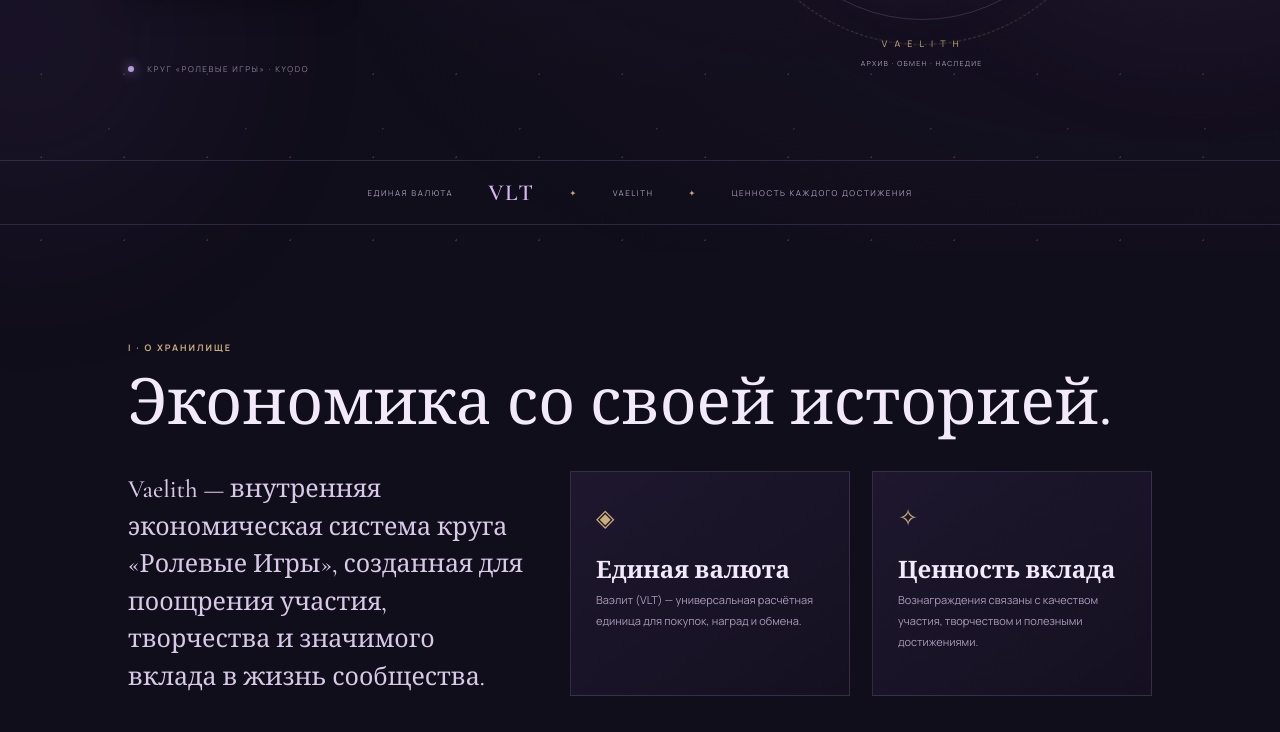
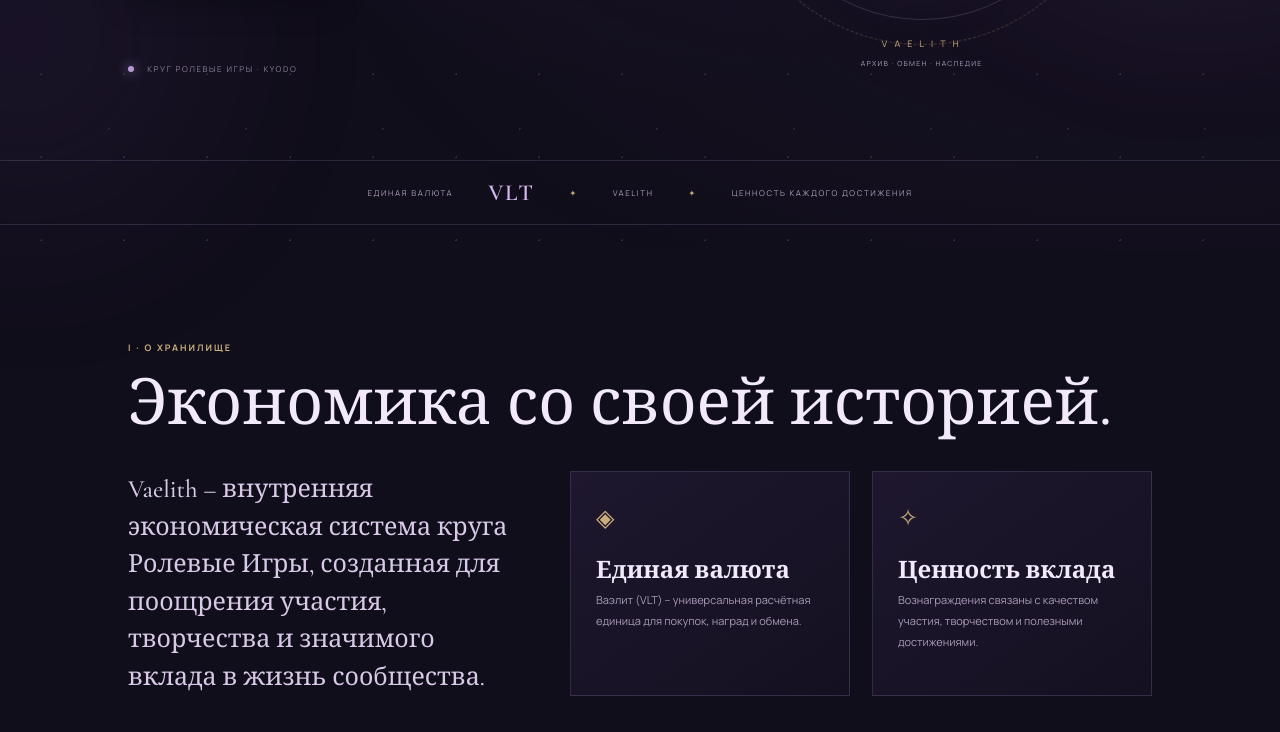
Before and after one commit to yugorlab/vaelith-treasury, a plain HTML site: page index.html in a window 1280 px wide. Shown: the part 548-1280 px from the top of the page. Drawn offline with nearby package versions, Linux system fonts and the light colour scheme.

Commit message:
Update index.html

```diff
--- a/index.html
+++ b/index.html
@@ -5,7 +5,7 @@
   <meta name="viewport" content="width=device-width, initial-scale=1">
   <meta name="theme-color" content="#110e1b">
   <meta name="description" content="Vaelith — внутренняя экономика круга Ролевые Игры в Kyodo.">
-  <title>Vaelith — Хранилище ценностей</title>
+  <title>Vaelith – Хранилище ценностей</title>
 
   <link rel="preconnect" href="https://fonts.googleapis.com">
   <link rel="preconnect" href="https://fonts.gstatic.com" crossorigin>
@@ -78,7 +78,7 @@
 
           <div class="hero-caption">
             <span class="status-dot"></span>
-            КРУГ «РОЛЕВЫЕ ИГРЫ» · KYODO
+            КРУГ РОЛЕВЫЕ ИГРЫ · KYODO
           </div>
         </div>
 
@@ -124,8 +124,8 @@
         <div class="about-grid">
 
           <p class="large-copy">
-            Vaelith — внутренняя экономическая система круга
-            «Ролевые Игры», созданная для поощрения участия,
+            Vaelith – внутренняя экономическая система круга
+            Ролевые Игры, созданная  для поощрения  участия,
             творчества и значимого вклада в жизнь сообщества.
           </p>
 
@@ -133,7 +133,7 @@
             <span class="card-symbol">◈</span>
             <h3>Единая валюта</h3>
             <p>
-              Ваэлит (VLT) — универсальная расчётная единица
+              Ваэлит (VLT) – универсальная расчётная единица
               для покупок, наград и обмена.
             </p>
           </article>
@@ -259,7 +259,7 @@
         </h2>
 
         <p>
-          Откройте для себя экономику круга «Ролевые Игры».
+          Откройте для себя экономику круга Ролевые Игры.
         </p>
 
         <a
```
